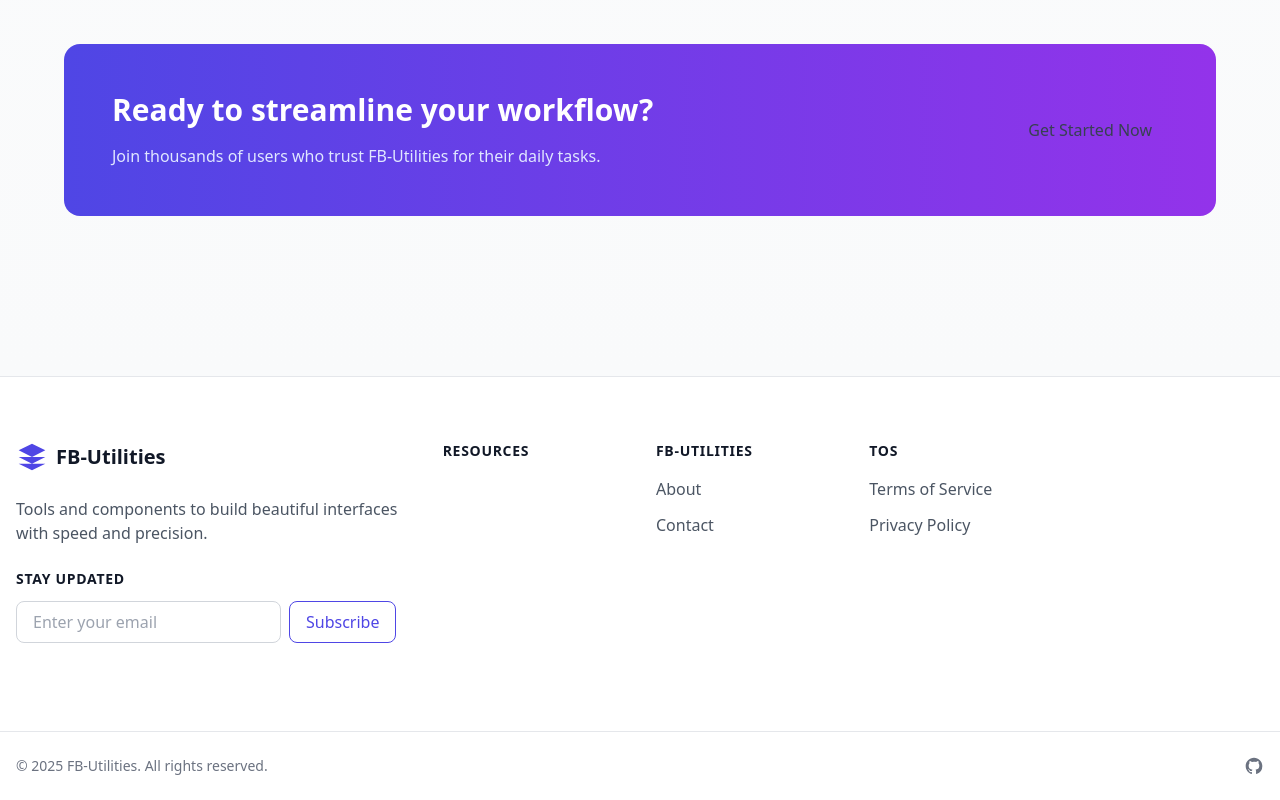
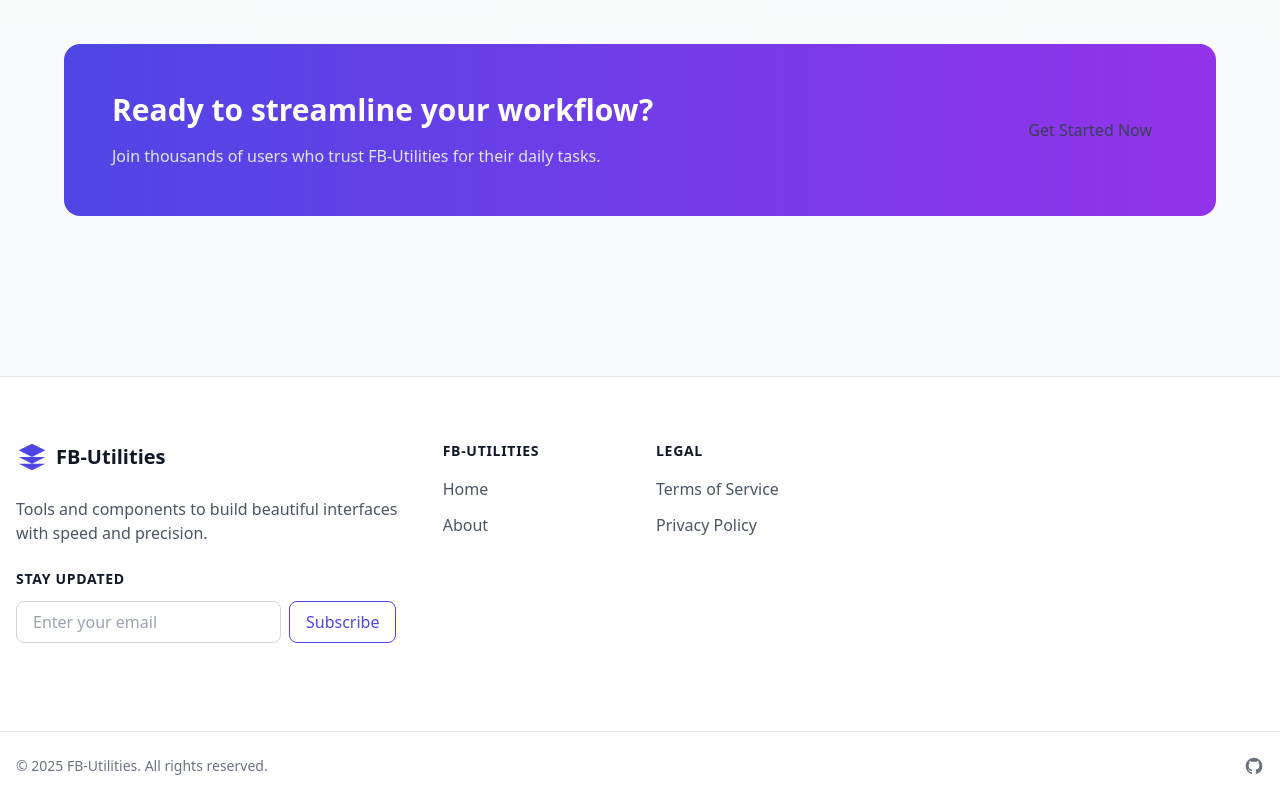
Before and after one commit to BleckWolf25/FB-Utilities, a React (Vite) app: page / in a window 1280 px wide. Shown: the part 2224-3024 px from the top of the page. Built offline with nearby package versions, Linux system fonts and the light colour scheme.

Commit message:
Updated Footer

```diff
--- a/src/components/layout/Footer.jsx
+++ b/src/components/layout/Footer.jsx
@@ -10,32 +10,24 @@ import Button from '../common/Button';
  * newsletter signup, and social links.
  */
 const Footer = () => {
+
   // Current year for copyright
   const currentYear = new Date().getFullYear();
 
   // Footer navigation sections
   const footerSections = [
     {
-      title: 'Resources',
+      title: 'FB-Utilities',
       links: [
-/*      { label: 'Documentation', to: '/docs' },
-        { label: 'Tutorials', to: '/tutorials' },
-        { label: 'Blog', to: '/blog' },
-        { label: 'Community', href: 'https://community.example.com' }, */
+        { label: 'Home', to: '/' },
+        { label: 'About', to: '/about' },
       ]
     },
     {
-      title: 'FB-Utilities',
+      title: 'Legal',
       links: [
-        { label: 'About', to: '/about' },
-        { label: 'Contact', to: '/contact' },
-      ]
-    },
-    {
-      title: 'ToS',
-      links: [
-        { label: 'Terms of Service', to: '/terms' },
-        { label: 'Privacy Policy', to: '/privacy' },
+        { label: 'Terms of Service', to: '/termsofservice' },
+        { label: 'Privacy Policy', to: '/privacypolicy' },
       ]
     },
   ];
@@ -51,11 +43,14 @@ const Footer = () => {
     },
   ];
 
+
   return (
     <footer className="bg-white dark:bg-gray-900 border-t border-gray-200 dark:border-gray-800">
+
       {/* Main Footer Content */}
       <div className="container mx-auto px-4 py-12 md:py-16">
         <div className="grid grid-cols-1 md:grid-cols-6 gap-8">
+
           {/* Brand Section */}
           <div className="md:col-span-2">
             <div className="flex items-center mb-6">
@@ -94,7 +89,7 @@ const Footer = () => {
 
           {/* Navigation Sections */}
           <div className="md:col-span-4 grid grid-cols-1 sm:grid-cols-2 md:grid-cols-4 gap-8">
-            {footerSections.map((section, index) => (
+          {footerSections.map((section, index) => (
               <div key={index}>
                 <h3 className="text-sm font-semibold text-gray-900 dark:text-gray-300 uppercase tracking-wider mb-4">
                   {section.title}
@@ -112,9 +107,9 @@ const Footer = () => {
                       ) : (
                         <a
                           href={link.href}
-                          className="text-gray-600 dark:text-gray-400 hover:text-indigo-600 dark:hover:text-indigo-400 transition-colors"
                           target="_blank"
                           rel="noopener noreferrer"
+                          className="text-gray-600 dark:text-gray-400 hover:text-indigo-600 dark:hover:text-indigo-400 transition-colors"
                         >
                           {link.label}
                         </a>
```
